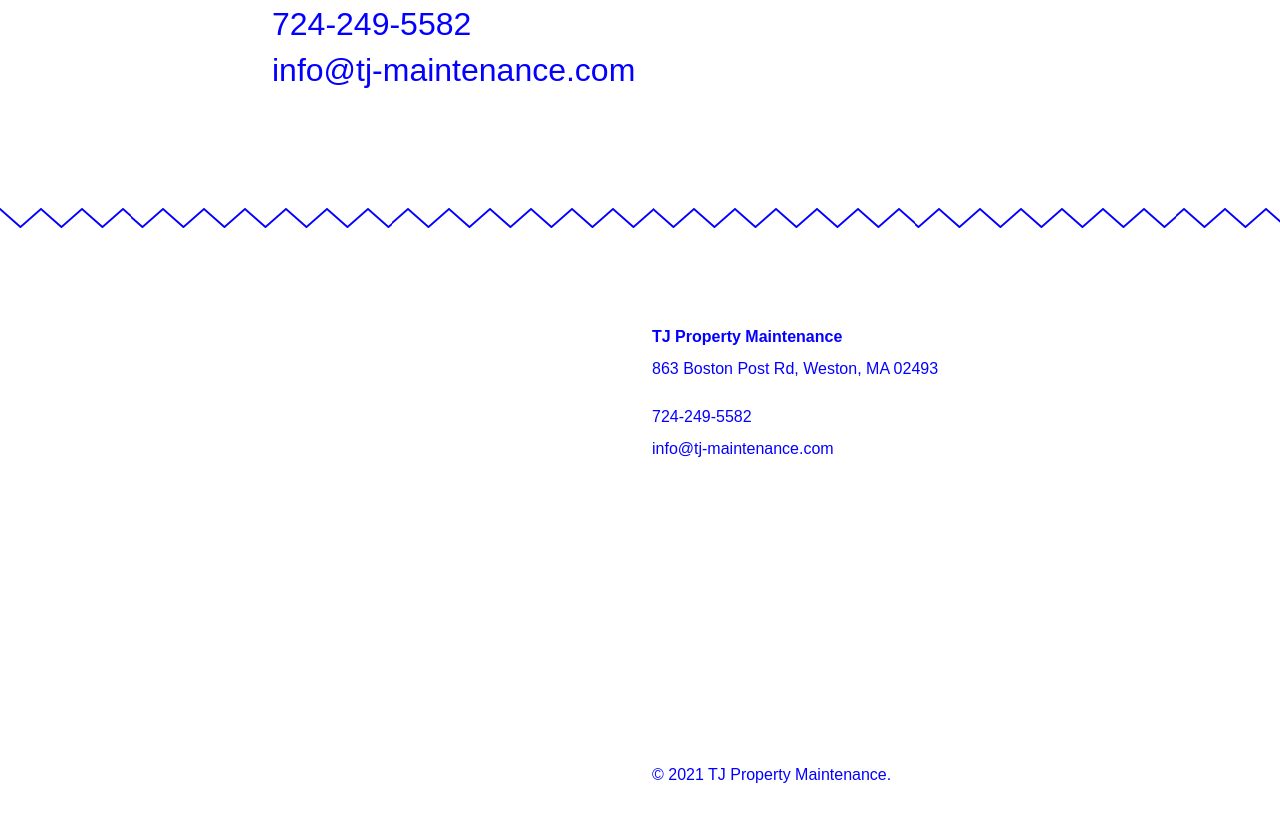
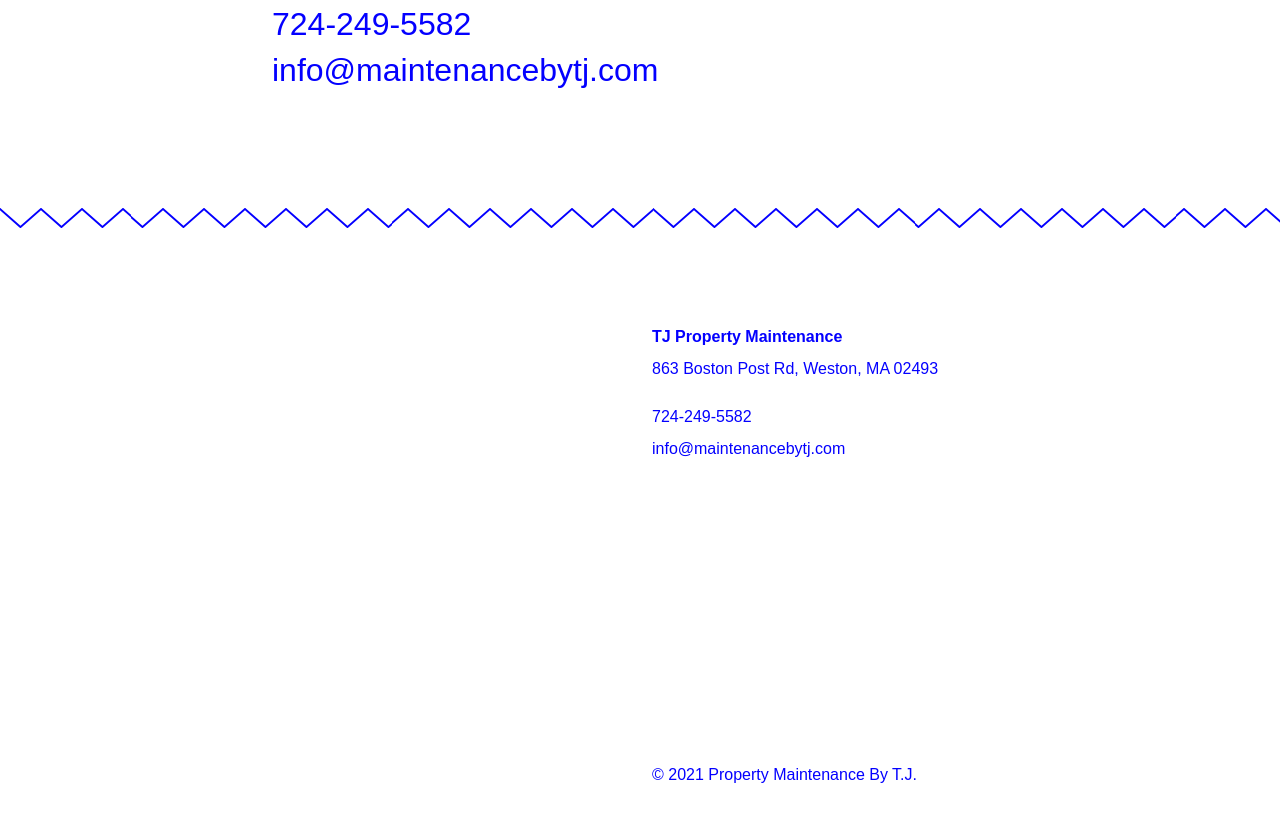
Before and after one commit to jamusloveadriana/tjpropertymaintenance, a website: page dist/index.html in a window 1280 px wide. Shown: the part 2498-3320 px from the top of the page. Drawn offline with nearby package versions, Linux system fonts and the light colour scheme; a web font is replaced by a local one.

Commit message:
domain change: maintenancebytj.com

```diff
--- a/dist/index.html
+++ b/dist/index.html
@@ -120,7 +120,7 @@
                     <h1 class="display-1 mar-b-2">Contact Us</h1>
                     <p class="h2 mar-b-4">We are just a call away to manage your indoor and outdoor property maintence needs.</p>
                     <p class="h2" id="contact-info"><a href="tel:724-249-5582">724-249-5582</a></p>
-                    <a href="mailto:info@tj-maintenance.com" class="h2" id="emailaddress">info@tj-maintenance.com</a>
+                    <a href="mailto:info@maintenancebytj.com" class="h2" id="emailaddress">info@maintenancebytj.com</a>
                 </div>
             </div>
         </div>
@@ -141,9 +141,9 @@
 
 
                     <p class="mar-b-12"><a href="tel:724-249-5582">724-249-5582</a><br>
-                    <a href="mailto:info@tj-maintenance.com">info@tj-maintenance.com</a></p>
+                    <a href="mailto:info@maintenancebytj.com">info@maintenancebytj.com</a></p>
 
-                    <p>© 2021 TJ Property Maintenance.</p></div>
+                    <p>© 2021 Property Maintenance By T.J.</p></div>
             </div>
 
         </footer>
```
